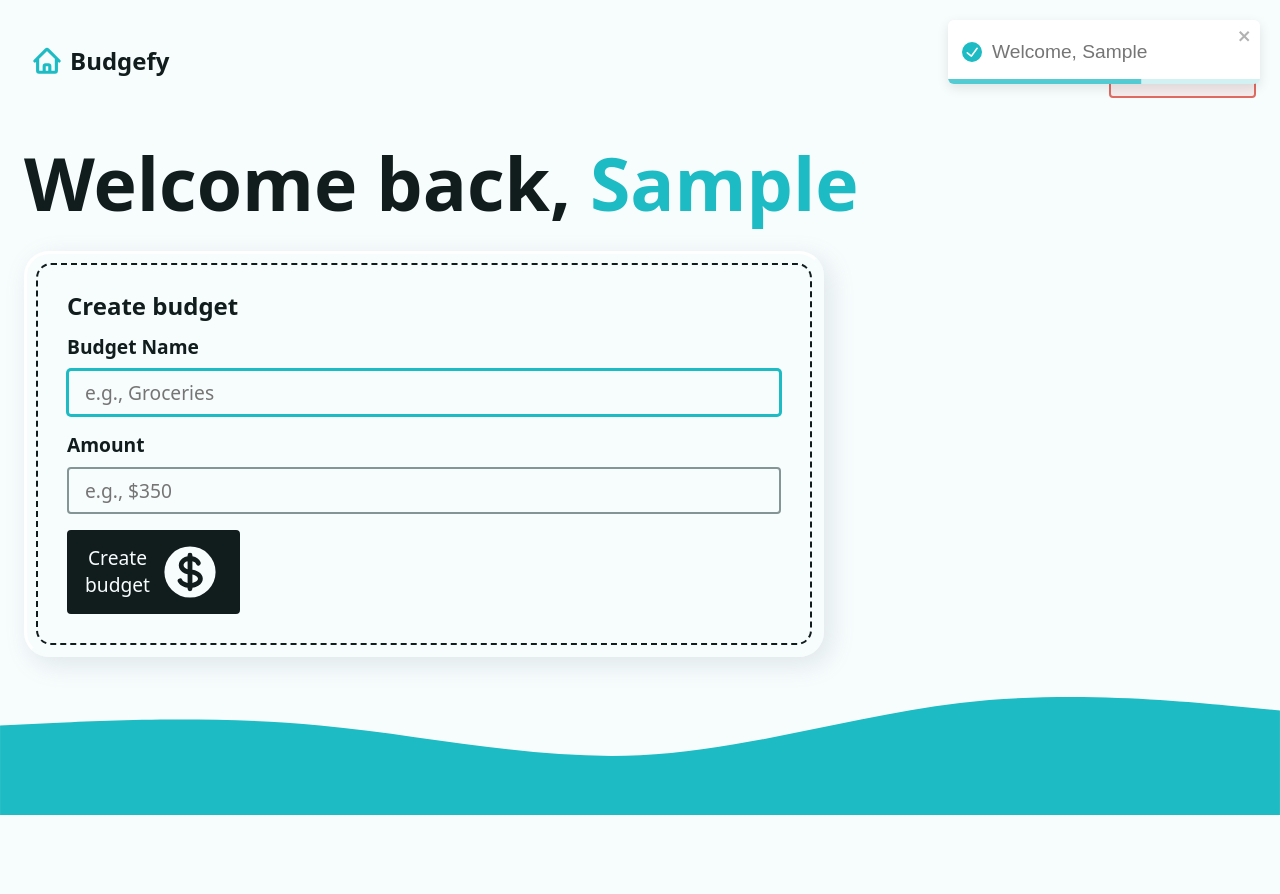
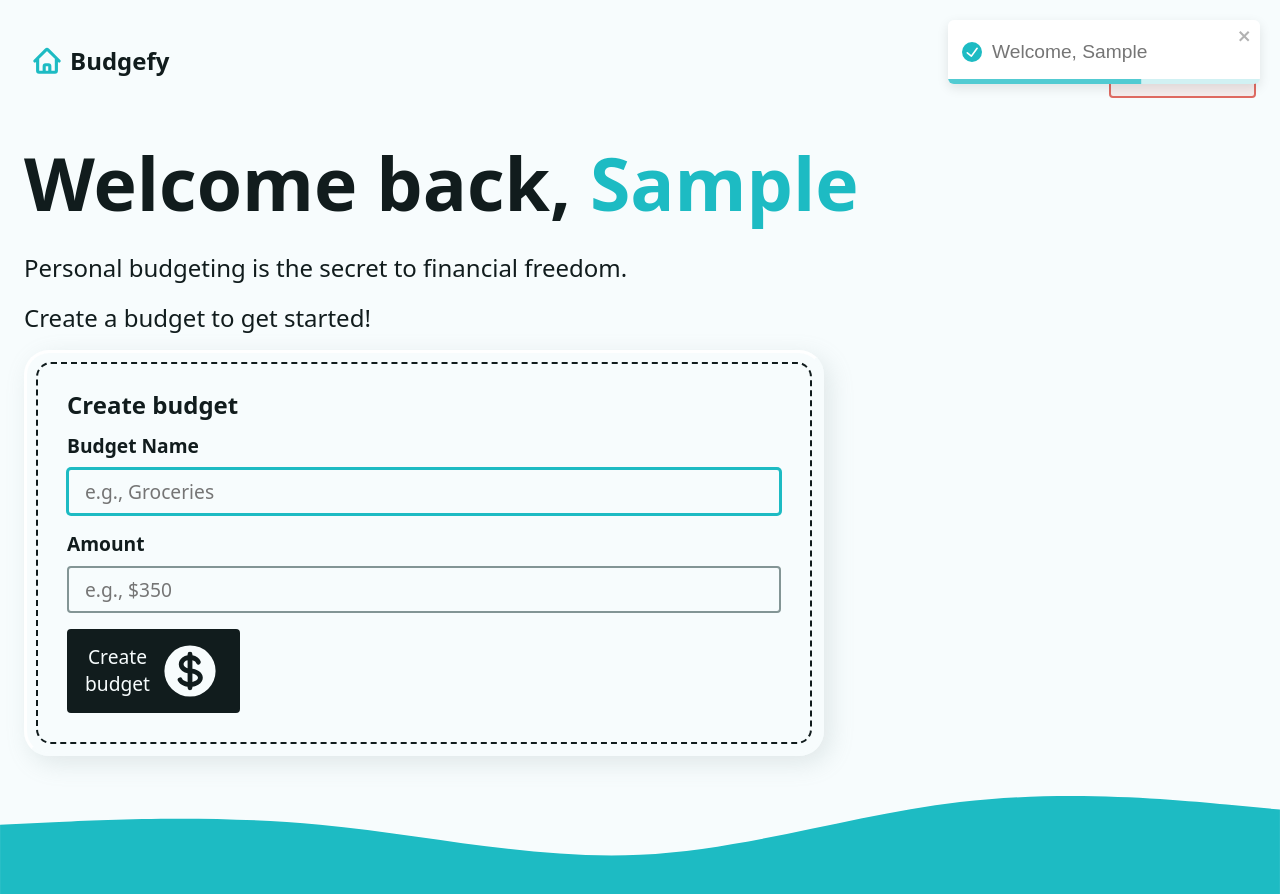
Before and after one commit to ptimer/web-budgeting-app, a React (Vite) app: page / in a window 1280 px wide. Both pictures are taken after typing "Sample" into the empty fields and a click on the button "Create Account". Shown: the top 894 px of the page. Before the commit the page ends 815 px from the top, so only its background shows below. Built offline with nearby package versions, Linux system fonts and the light colour scheme.

Commit message:
feat: create expense

```diff
--- a/src/pages/Dashboard.tsx
+++ b/src/pages/Dashboard.tsx
@@ -5,7 +5,7 @@
 import { toast } from "react-toastify";
 
 // helpers
-import { createBudget, fetchData } from "@/common/helpers";
+import { createBudget, createExpense, fetchData } from "@/common/helpers";
 
 // types
 import { AppData, APP_DATA_KEYS } from "@/common/types";
@@ -13,6 +13,7 @@
 // components
 import Intro from "@/components/Intro";
 import AddBudgetForm from "@/components/AddBudgetForm";
+import AddExpenseForm from "@/components/AddExpenseForm";
 
 // loader
 export function dashboardLoader() {
@@ -34,7 +35,7 @@
     } catch (e: any) {
       throw new Error("There was a problem creating your account.");
     }
-  }
+  };
 
   if (_action === "createBudget") {
     try {
@@ -47,7 +48,21 @@
     } catch (e: any) {
       throw new Error("There was a problem creating your budget.");
     }
+  };
+
+  if (_action === "createExpense") {
+    try {
+      createExpense({
+        name: values.newExpense,
+        amount: values.newExpenseAmount,
+        budgetId: values.newExpenseBudget,
+      });
+
+      return toast.success(`Expense ${values.newExpense} created!`);
+    } catch (e: any) {
+      throw new Error("There was a problem creating your expense.");
     }
+  };
 }
 
 const Dashboard = () => {
@@ -59,11 +74,21 @@
         <div className="dashboard">
           <h1>Welcome back, <span className="accent">{userName}</span></h1>
           <div className="grid-sm">
+            { budgets && budgets.length > 0
+                ? (
                   <div className="grid-lg">
                     <div className="flex-lg">
                       <AddBudgetForm />
+                      <AddExpenseForm budgets={budgets} />
                     </div>
                   </div>
+                ) : (
+                  <div className="grid-sm">
+                    <p>Personal budgeting is the secret to financial freedom.</p>
+                    <p>Create a budget to get started!</p>
+                    <AddBudgetForm />
+                  </div>
+                )}
           </div>
         </div>
       ) : <Intro />}
```
Lines whose indentation alone changed are shown as unchanged.
